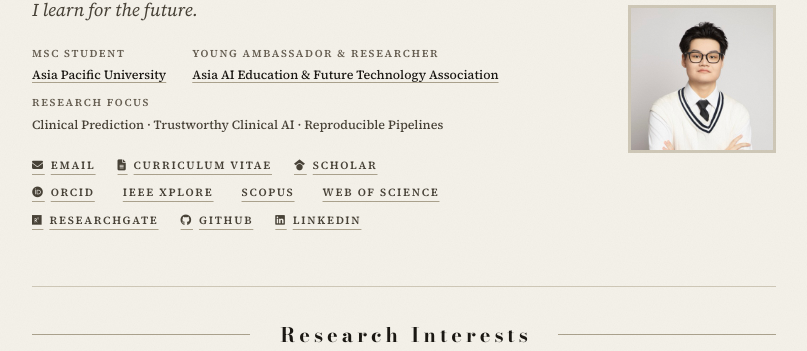
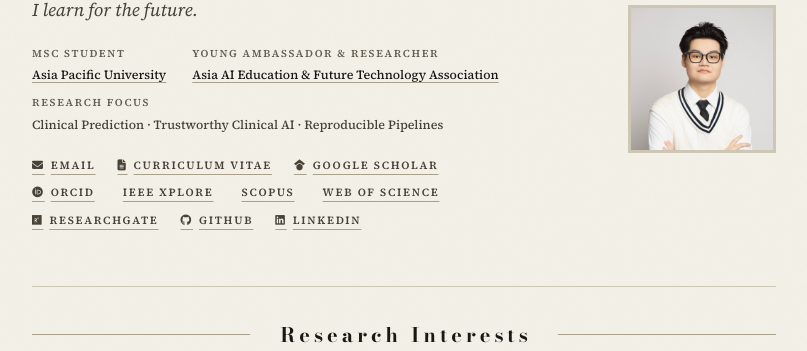
Before and after one commit to ZR-JIA/zr-jia.github.io, a Jekyll site: the page built from _pages/index.md, in a window 1280 px wide and 900 px high. Shown: the part 186-537 px from the top of the window, without its empty margins (236-1043 px from the left). Built offline with Jekyll 4.4.1, drawn with Linux system fonts in a browser that asks for light colours; a style sheet for code colours, icons or effects is not loaded.

Commit message:
content: spell out Google Scholar in the hero links
The hero's "Scholar" was the only short form left; the CV page, the
footer label and the CV PDF all say "Google Scholar". Use the full name
here too, as "Curriculum Vitae" replaced "CV".

The balanced rows absorb the longer label: three rows at desktop widths
and two links per row on phones, with none left alone from 360px up.

```diff
--- a/_pages/index.md
+++ b/_pages/index.md
@@ -29,7 +29,7 @@
       <div class="hero-links">
         <a href="mailto:zhengrong.jia.academic@gmail.com" class="hero-link"><i class="fas fa-envelope"></i> Email</a>
         <a href="/cv/" class="hero-link"><i class="fas fa-file-alt"></i> Curriculum Vitae</a>
-        <a href="https://scholar.google.com/citations?user=juPceOgAAAAJ&hl=en" target="_blank" rel="noopener noreferrer" class="hero-link"><i class="fab fa-google-scholar"></i> Scholar</a>
+        <a href="https://scholar.google.com/citations?user=juPceOgAAAAJ&hl=en" target="_blank" rel="noopener noreferrer" class="hero-link"><i class="fab fa-google-scholar"></i> Google Scholar</a>
         <a href="https://orcid.org/0009-0007-8829-6713" target="_blank" rel="noopener noreferrer" class="hero-link"><i class="fab fa-orcid"></i> ORCID</a>
         <a href="https://ieeexplore.ieee.org/author/737514430667351" target="_blank" rel="noopener noreferrer" class="hero-link"><i class="ai ai-ieee"></i> IEEE Xplore</a>
         <a href="https://www.scopus.com/authid/detail.uri?authorId=60820100100" target="_blank" rel="noopener noreferrer" class="hero-link"><i class="ai ai-scopus"></i> Scopus</a>
```
